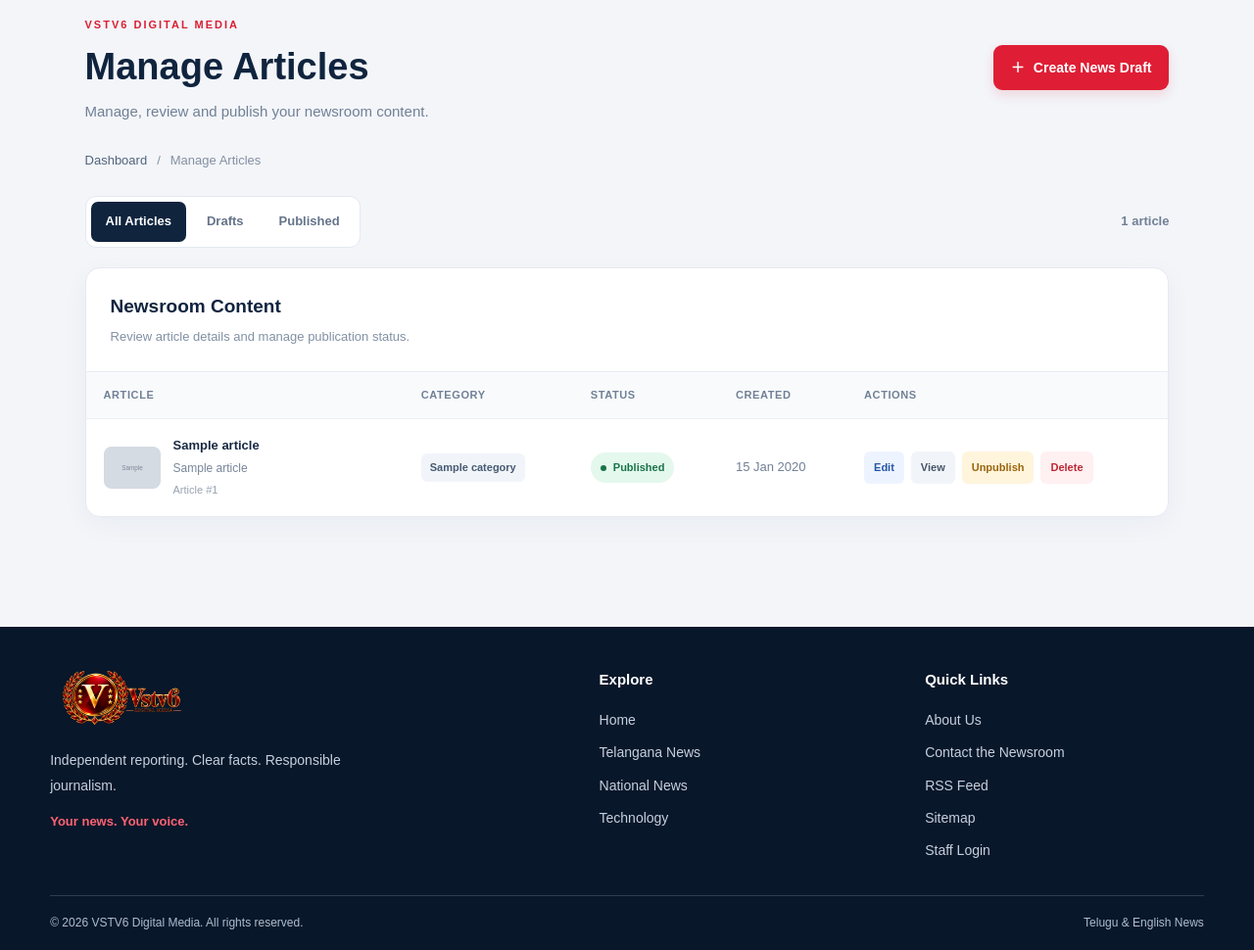
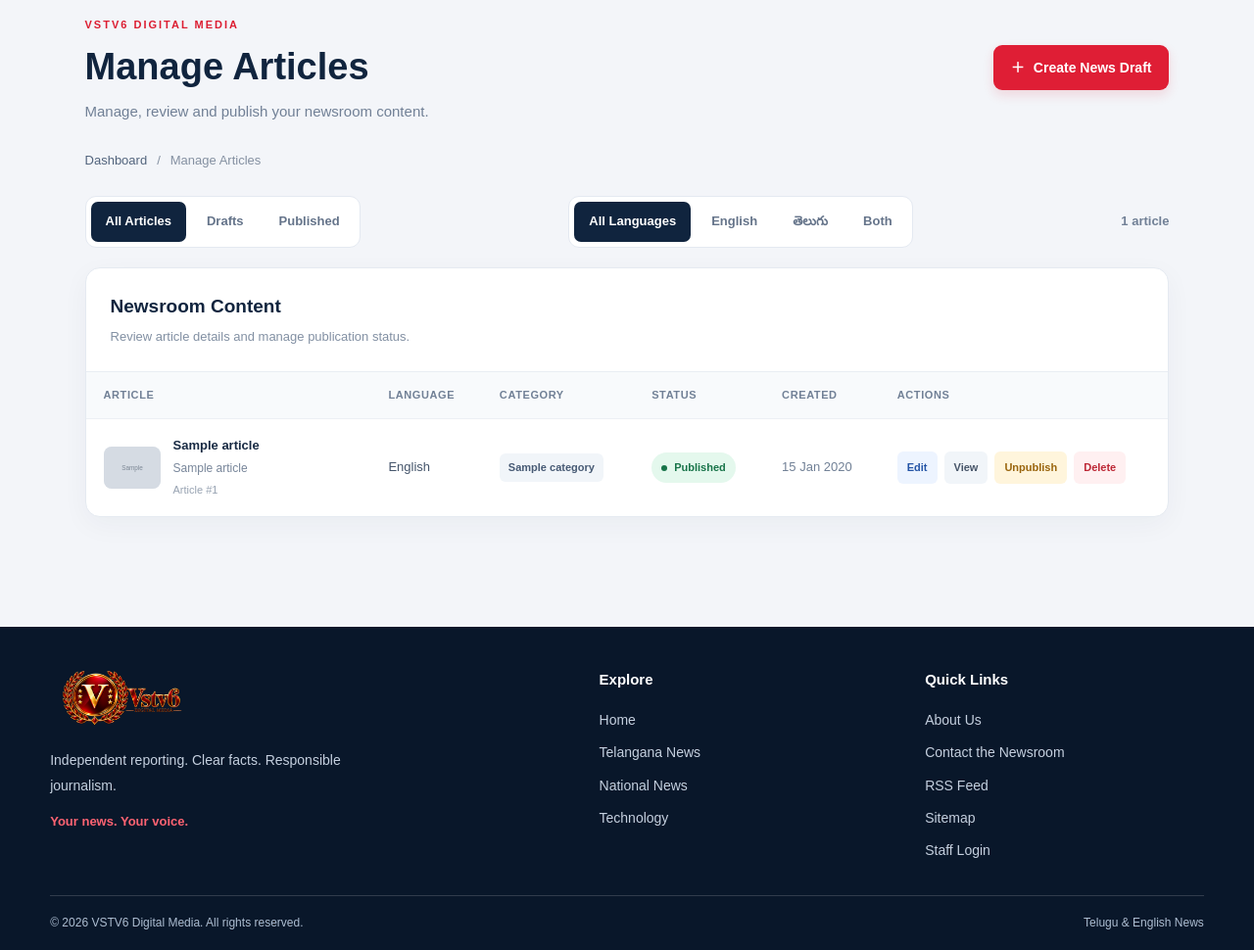
Before and after one commit to vishu0212/vstv6digitalmedia, a Flask app: page /admin/articles in a window 1280 px wide. Shown: the part 194-1164 px from the top of the page at 98% size. Run offline with Flask 3, Linux system fonts and the light colour scheme; a user stored in the database is signed in; tables that the repository leaves empty hold one stand-in row (values such as "Sample post"); grey boxes marked "Sample" are stand-in pictures.

Commit message:
Add Telugu article filters and RSS automation

```diff
--- a/routes/admin.py
+++ b/routes/admin.py
@@ -238,10 +238,17 @@ def mark_message_read(message_id):
 @login_required
 def articles():
     status = request.args.get("status", "").strip()
+    language = request.args.get("language", "").strip()
+
     query = Article.query
 
+    # Filter by publication status.
     if status in {"draft", "published"}:
         query = query.filter_by(status=status)
+
+    # Filter by language.
+    if language in {"en", "te", "both"}:
+        query = query.filter_by(language=language)
 
     article_list = query.order_by(Article.id.desc()).all()
 
@@ -249,6 +256,7 @@ def articles():
         "admin/articles.html",
         articles=article_list,
         selected_status=status,
+        selected_language=language,
     )
 
 
@@ -315,7 +323,7 @@ def unpublish_article(article_id):
         flash("Article moved back to drafts.", "success")
     except Exception:
         db.session.rollback()
-        logger.exception("Could not unpublish article.")
+        logger.exception("Could not unpublish the article.")
         flash("Could not unpublish the article.", "danger")
 
     return redirect(url_for("admin.articles"))
@@ -334,7 +342,7 @@ def delete_article(article_id):
         flash("Article deleted successfully.", "success")
     except Exception:
         db.session.rollback()
-        logger.exception("Could not delete article.")
+        logger.exception("Could not delete the article.")
         flash("Could not delete the article.", "danger")
 
     return redirect(url_for("admin.articles"))
--- a/templates/admin/articles.html
+++ b/templates/admin/articles.html
@@ -29,24 +29,47 @@
 
     <div class="news-filter-bar">
         <div class="news-filter-tabs">
-            <a href="{{ url_for('admin.articles') }}"
+            <a href="{{ url_for('admin.articles', language=selected_language or None) }}"
                class="{{ 'selected' if not selected_status else '' }}">
                 All Articles
             </a>
 
-            <a href="{{ url_for('admin.articles', status='draft') }}"
+            <a href="{{ url_for('admin.articles', status='draft', language=selected_language or None) }}"
                class="{{ 'selected' if selected_status == 'draft' else '' }}">
                 Drafts
             </a>
 
-            <a href="{{ url_for('admin.articles', status='published') }}"
+            <a href="{{ url_for('admin.articles', status='published', language=selected_language or None) }}"
                class="{{ 'selected' if selected_status == 'published' else '' }}">
                 Published
             </a>
         </div>
 
+        <div class="news-filter-tabs">
+            <a href="{{ url_for('admin.articles', status=selected_status or None) }}"
+               class="{{ 'selected' if not selected_language else '' }}">
+                All Languages
+            </a>
+
+            <a href="{{ url_for('admin.articles', status=selected_status or None, language='en') }}"
+               class="{{ 'selected' if selected_language == 'en' else '' }}">
+                English
+            </a>
+
+            <a href="{{ url_for('admin.articles', status=selected_status or None, language='te') }}"
+               class="{{ 'selected' if selected_language == 'te' else '' }}">
+                తెలుగు
+            </a>
+
+            <a href="{{ url_for('admin.articles', status=selected_status or None, language='both') }}"
+               class="{{ 'selected' if selected_language == 'both' else '' }}">
+                Both
+            </a>
+        </div>
+
         <span class="news-total">
-            {{ articles|length }} article{{ '' if articles|length == 1 else 's' }}
+            {{ articles|length }}
+            article{{ '' if articles|length == 1 else 's' }}
         </span>
     </div>
 
@@ -63,6 +86,7 @@
                 <thead>
                     <tr>
                         <th>Article</th>
+                        <th>Language</th>
                         <th>Category</th>
                         <th>Status</th>
                         <th>Created</th>
@@ -88,13 +112,37 @@
                                 {% endif %}
 
                                 <div class="news-article-info">
-                                    <strong>{{ a.title_en }}</strong>
-                                    {% if a.title_te %}
+                                    <strong>
+                                        {% if a.language == 'te' %}
+                                            {{ a.title_te or a.title_en }}
+                                        {% else %}
+                                            {{ a.title_en }}
+                                        {% endif %}
+                                    </strong>
+
+                                    {% if a.language == 'both' and a.title_te %}
+                                    <span>{{ a.title_te }}</span>
+                                    {% elif a.language == 'te' and a.title_en != a.title_te %}
+                                    <span>{{ a.title_en }}</span>
+                                    {% elif a.language == 'en' and a.title_te %}
                                     <span>{{ a.title_te }}</span>
                                     {% endif %}
+
                                     <small>Article #{{ a.id }}</small>
                                 </div>
                             </div>
+                        </td>
+
+                        <td>
+                            {% if a.language == 'te' %}
+                                తెలుగు
+                            {% elif a.language == 'en' %}
+                                English
+                            {% elif a.language == 'both' %}
+                                Both
+                            {% else %}
+                                {{ a.language }}
+                            {% endif %}
                         </td>
 
                         <td>
@@ -177,14 +225,14 @@
                     </tr>
                     {% else %}
                     <tr>
-                        <td colspan="5">
+                        <td colspan="6">
                             <div class="news-empty-state">
                                 <div class="empty-icon">📰</div>
                                 <h3>No articles found</h3>
-                                <p>Create your first news draft to get started.</p>
+                                <p>No articles match the selected filters.</p>
                                 <a class="news-primary-btn"
-                                   href="{{ url_for('admin.new_article') }}">
-                                    Create News Draft
+                                   href="{{ url_for('admin.articles') }}">
+                                    Show All Articles
                                 </a>
                             </div>
                         </td>
```
Also changed, not shown: .github/workflows/rss-collector.yml (added).
